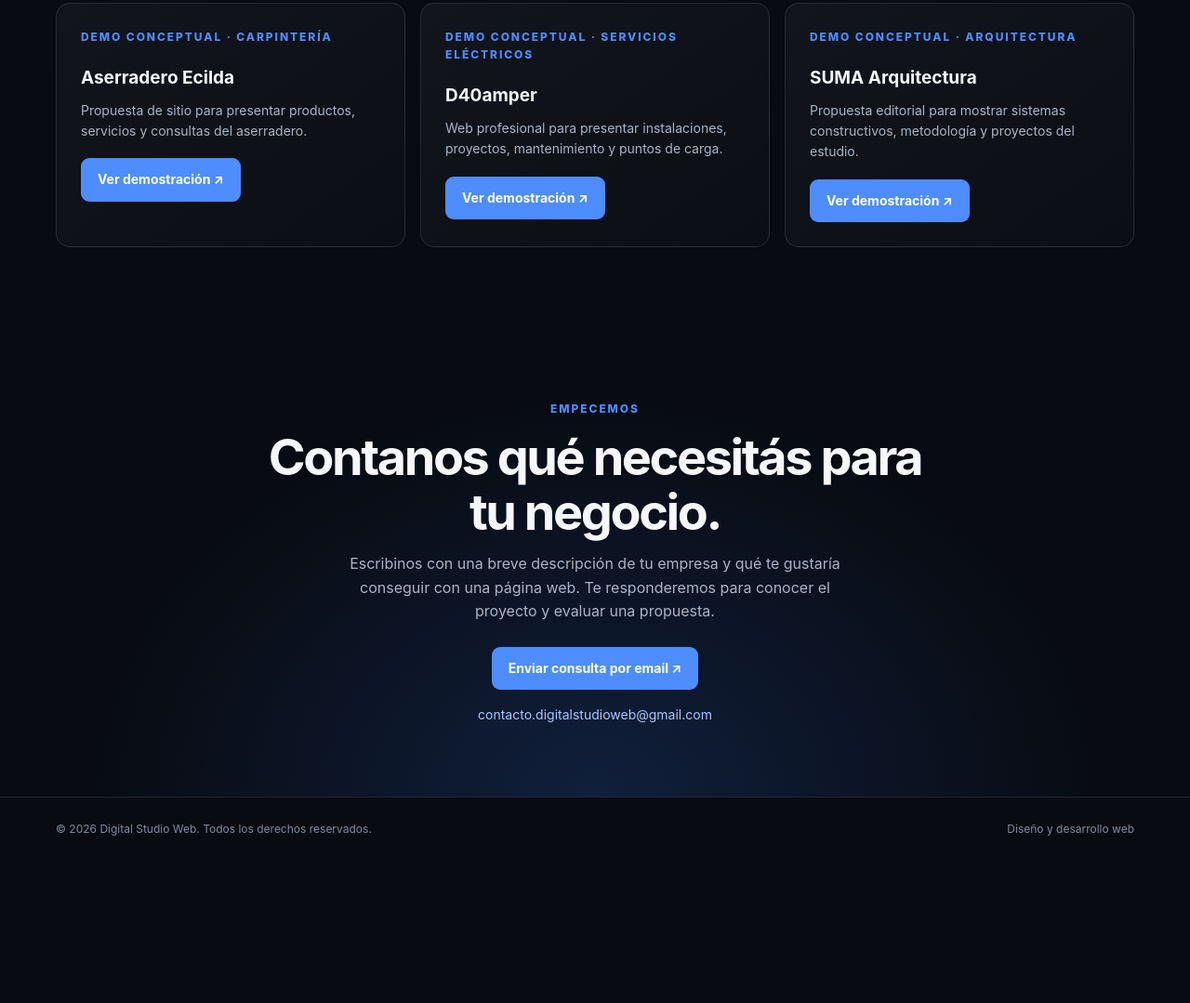
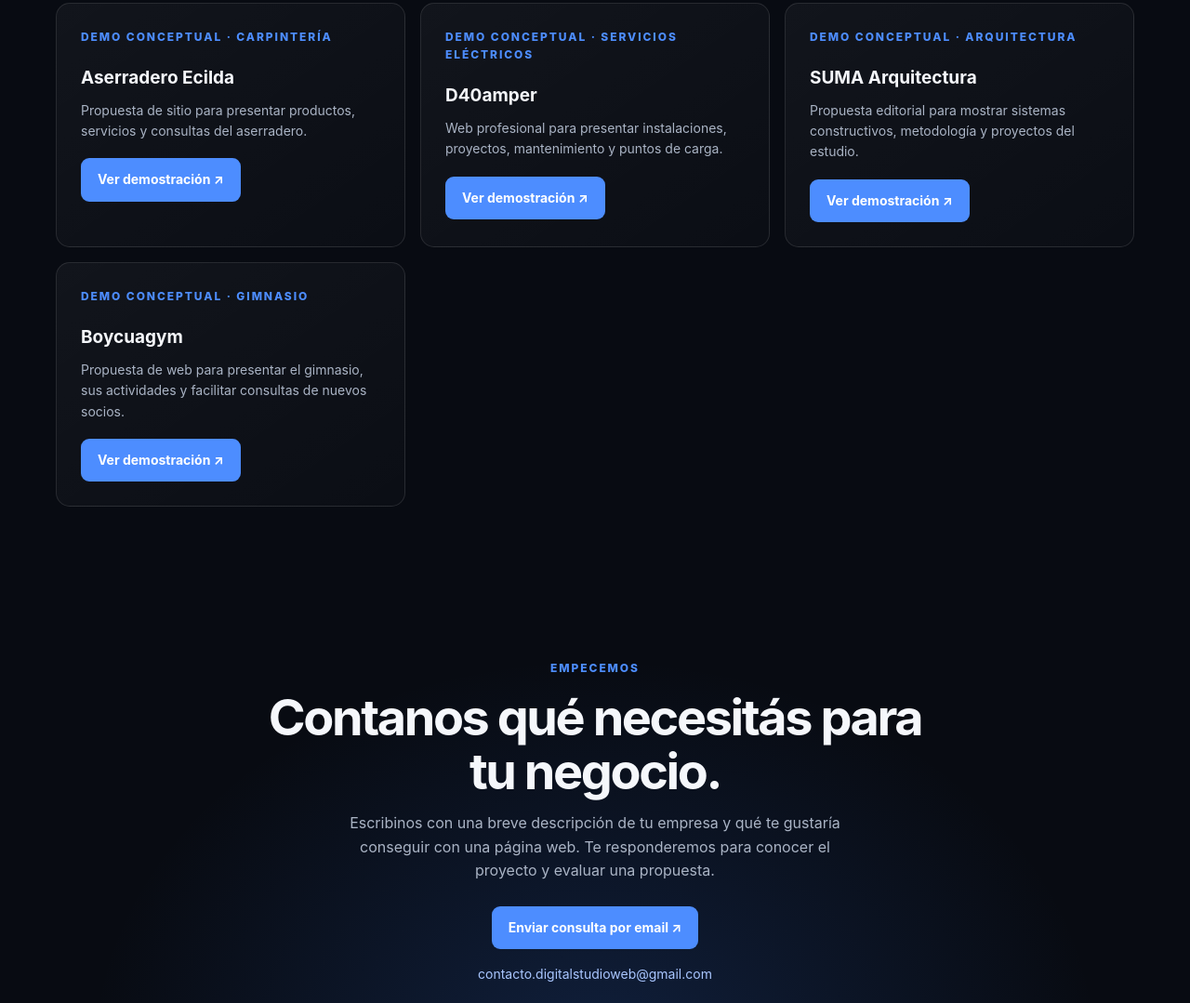
Before and after one commit to Facuk27/Digital-studio-web-, a plain HTML site: page index.html in a window 1280 px wide. Shown: the part 3283-4362 px from the top of the page at 93% size. Before the commit the page ends 4208 px from the top, so only its background shows below. Drawn offline with Linux system fonts and the light colour scheme.

Commit message:
Add Boycuagym concept to portfolio

```diff
--- a/index.html
+++ b/index.html
@@ -46,6 +46,7 @@
       <article class="card"><div class="kicker">Demo conceptual · Carpintería</div><h3>Aserradero Ecilda</h3><p>Propuesta de sitio para presentar productos, servicios y consultas del aserradero.</p><p style="margin-top:18px"><a class="btn" href="aserradero-ecilda-demo.html">Ver demostración ↗</a></p></article>
       <article class="card"><div class="kicker">Demo conceptual · Servicios eléctricos</div><h3>D40amper</h3><p>Web profesional para presentar instalaciones, proyectos, mantenimiento y puntos de carga.</p><p style="margin-top:18px"><a class="btn" href="d40amper-demo.html">Ver demostración ↗</a></p></article>
       <article class="card"><div class="kicker">Demo conceptual · Arquitectura</div><h3>SUMA Arquitectura</h3><p>Propuesta editorial para mostrar sistemas constructivos, metodología y proyectos del estudio.</p><p style="margin-top:18px"><a class="btn" href="suma-arquitectura-demo.html">Ver demostración ↗</a></p></article>
+      <article class="card"><div class="kicker">Demo conceptual · Gimnasio</div><h3>Boycuagym</h3><p>Propuesta de web para presentar el gimnasio, sus actividades y facilitar consultas de nuevos socios.</p><p style="margin-top:18px"><a class="btn" href="boycuagym-demo.html">Ver demostración ↗</a></p></article>
     </div></div></section>
     <section class="contact" id="contacto"><div class="wrap contact-inner"><div class="kicker">Empecemos</div><h2>Contanos qué necesitás para tu negocio.</h2><p>Escribinos con una breve descripción de tu empresa y qué te gustaría conseguir con una página web. Te responderemos para conocer el proyecto y evaluar una propuesta.</p><a class="btn" href="mailto:contacto.digitalstudioweb@gmail.com?subject=Consulta%20sobre%20mi%20p%C3%A1gina%20web">Enviar consulta por email ↗</a><a class="email" href="mailto:contacto.digitalstudioweb@gmail.com">contacto.digitalstudioweb@gmail.com</a></div></section>
   </main>
```
